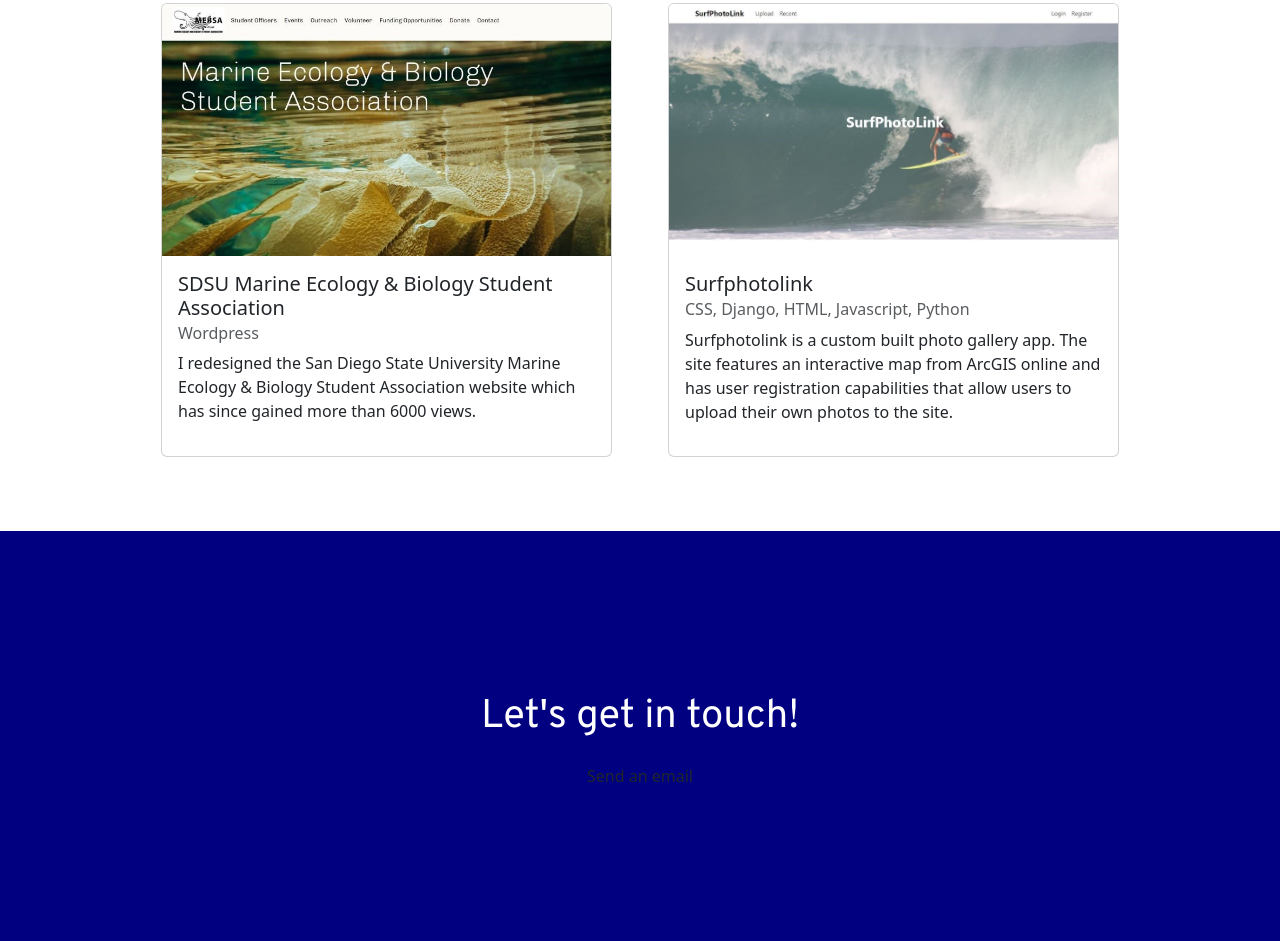
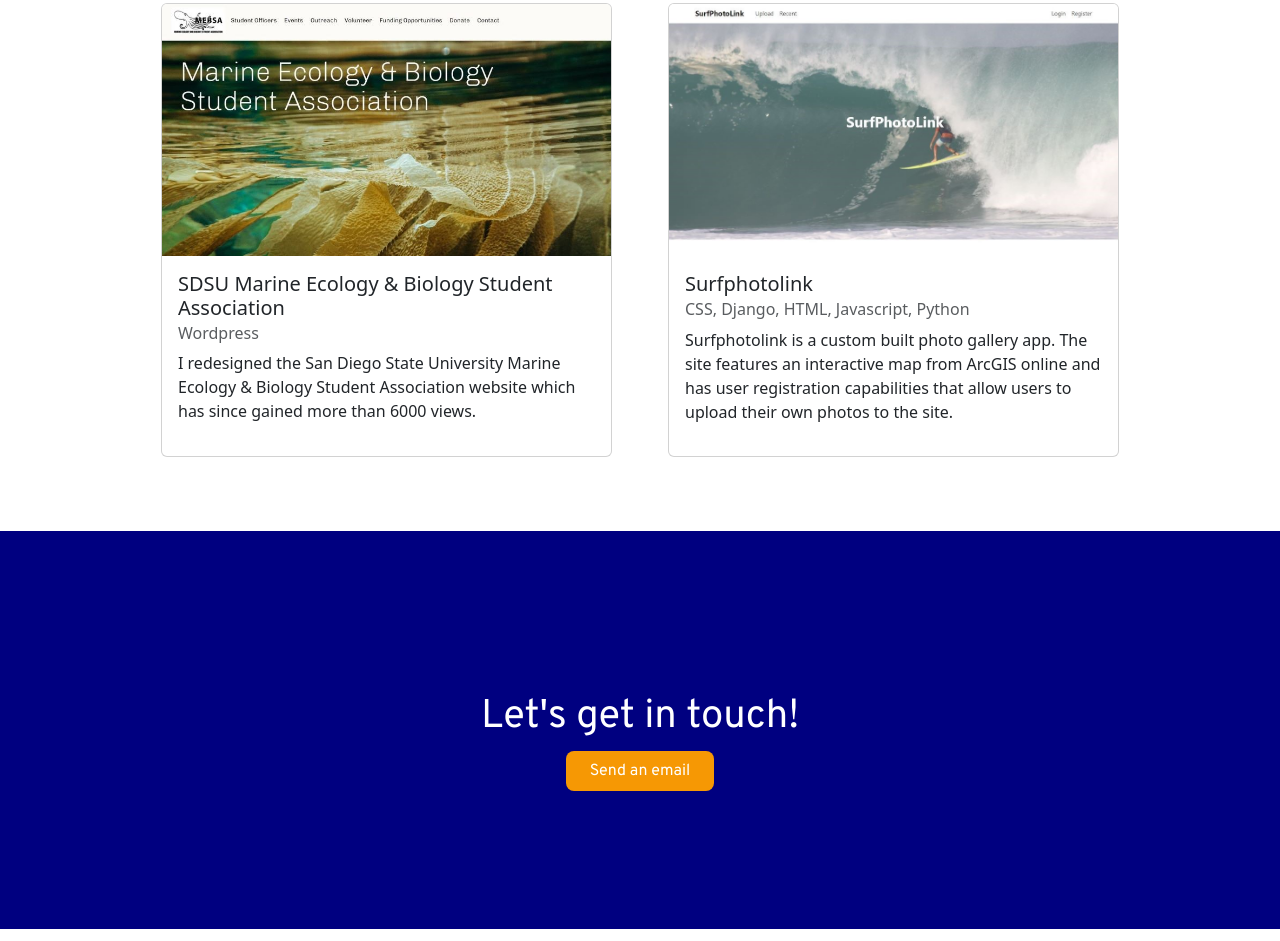
Before and after one commit to kristinastodder/kristinastodder, a plain HTML site: page index.html in a window 1280 px wide. Shown: the part 1421-2362 px from the top of the page. Drawn offline with nearby package versions, Linux system fonts and the light colour scheme.

Commit message:
Update index.html

```diff
--- a/index.html
+++ b/index.html
@@ -118,7 +118,7 @@ https://www.youtube.com/watch?v=38Ts0CsrEDM
 			<div class="row justify-content-center">
 			    <div class="col-8 py-5">
 			       	<h1 class="overpass my-3">Let's get in touch!</h1>
-				<a href="mailto:kristinastodder@gmail.com" class="btn overpass btn-variant">Send an email</a>
+				<a href="mailto:kristinastodder@gmail.com" class="overpass btn-variant">Send an email</a>
 			    </div>
 			</div>
 		</div>
```
